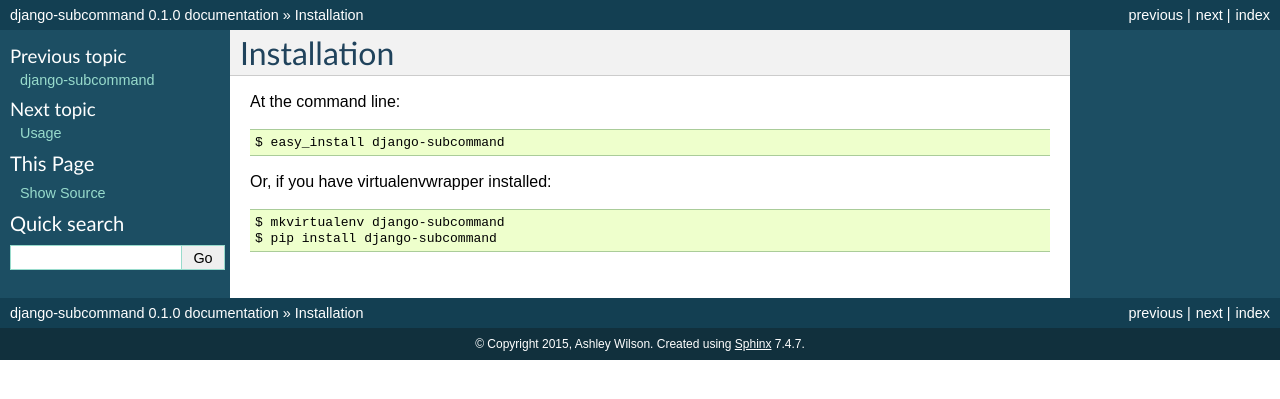
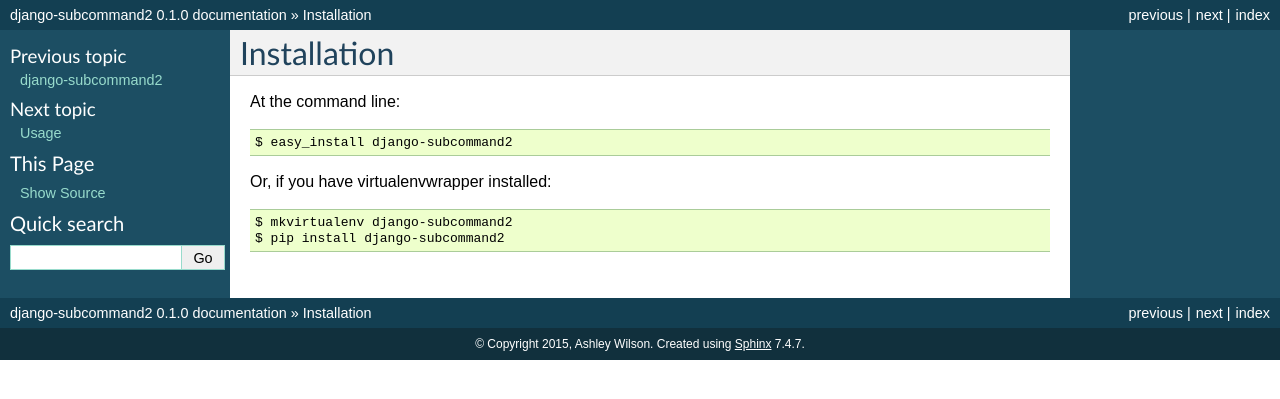
Before and after one commit to CptLemming/django-subcommand2, a Sphinx documentation site: the page built from docs/installation.rst, in a window 1280 px wide. Shown: the top 399 px of the page. Built offline with Sphinx 7.4.7, drawn with Linux system fonts in a browser that asks for light colours.

Commit message:
Rename project to django-subcommand2

```diff
--- a/docs/conf.py
+++ b/docs/conf.py
@@ -46,7 +46,7 @@
 master_doc = 'index'
 
 # General information about the project.
-project = u'django-subcommand'
+project = u'django-subcommand2'
 copyright = u'2015, Ashley Wilson'
 
 # The version info for the project you're documenting, acts as replacement for
@@ -192,7 +192,7 @@
 # Grouping the document tree into LaTeX files. List of tuples
 # (source start file, target name, title, author, documentclass [howto/manual]).
 latex_documents = [
-  ('index', 'django-subcommand.tex', u'django-subcommand Documentation',
+  ('index', 'django-subcommand2.tex', u'django-subcommand2 Documentation',
    u'Ashley Wilson', 'manual'),
 ]
 
@@ -222,7 +222,7 @@
 # One entry per manual page. List of tuples
 # (source start file, name, description, authors, manual section).
 man_pages = [
-    ('index', 'django-subcommand', u'django-subcommand Documentation',
+    ('index', 'django-subcommand2', u'django-subcommand2 Documentation',
      [u'Ashley Wilson'], 1)
 ]
 
@@ -236,8 +236,8 @@
 # (source start file, target name, title, author,
 #  dir menu entry, description, category)
 texinfo_documents = [
-  ('index', 'django-subcommand', u'django-subcommand Documentation',
-   u'Ashley Wilson', 'django-subcommand', 'One line description of project.',
+  ('index', 'django-subcommand2', u'django-subcommand2 Documentation',
+   u'Ashley Wilson', 'django-subcommand2', 'One line description of project.',
    'Miscellaneous'),
 ]
 
--- a/docs/index.rst
+++ b/docs/index.rst
@@ -3,7 +3,7 @@
    You can adapt this file completely to your liking, but it should at least
    contain the root `toctree` directive.
 
-Welcome to django-subcommand's documentation!
+Welcome to django-subcommand2's documentation!
 =================================================================
 
 Contents:
--- a/docs/installation.rst
+++ b/docs/installation.rst
@@ -4,9 +4,9 @@
 
 At the command line::
 
-    $ easy_install django-subcommand
+    $ easy_install django-subcommand2
 
 Or, if you have virtualenvwrapper installed::
 
-    $ mkvirtualenv django-subcommand
-    $ pip install django-subcommand
+    $ mkvirtualenv django-subcommand2
+    $ pip install django-subcommand2
--- a/docs/usage.rst
+++ b/docs/usage.rst
@@ -2,7 +2,7 @@
 Usage
 ========
 
-To use django-subcommand in a project::
+To use django-subcommand2 in a project::
 
     # myapp.management.commands.parent_command.py
     from subcommand.base import SubcommandCommand
--- a/setup.py
+++ b/setup.py
@@ -33,13 +33,13 @@
 history = open('HISTORY.rst').read().replace('.. :changelog:', '')
 
 setup(
-    name='django-subcommand',
+    name='django-subcommand2',
     version=version,
     description="""Support subcommands in management commands""",
     long_description=readme + '\n\n' + history,
     author='Ashley Wilson',
     author_email='scifilem@gmail.com',
-    url='https://github.com/CptLemming/django-subcommand',
+    url='https://github.com/CptLemming/django-subcommand2',
     packages=[
         'subcommand',
     ],
@@ -48,7 +48,7 @@
     ],
     license="BSD",
     zip_safe=False,
-    keywords='django-subcommand',
+    keywords='django-subcommand2',
     classifiers=[
         'Development Status :: 3 - Alpha',
         'Framework :: Django',
```
Also changed, not shown: CONTRIBUTING.rst (+10 -10 lines), README.rst (+7 -7 lines), 1 other file.
